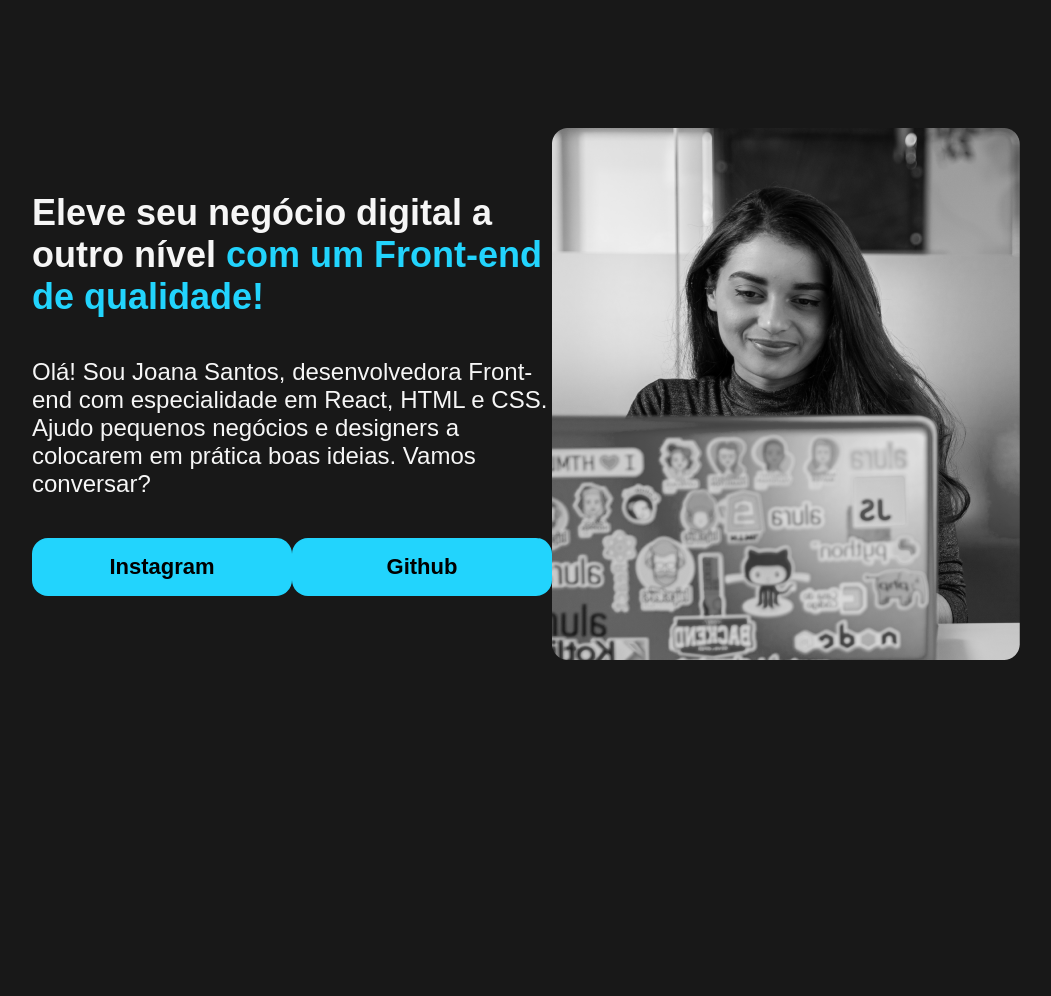
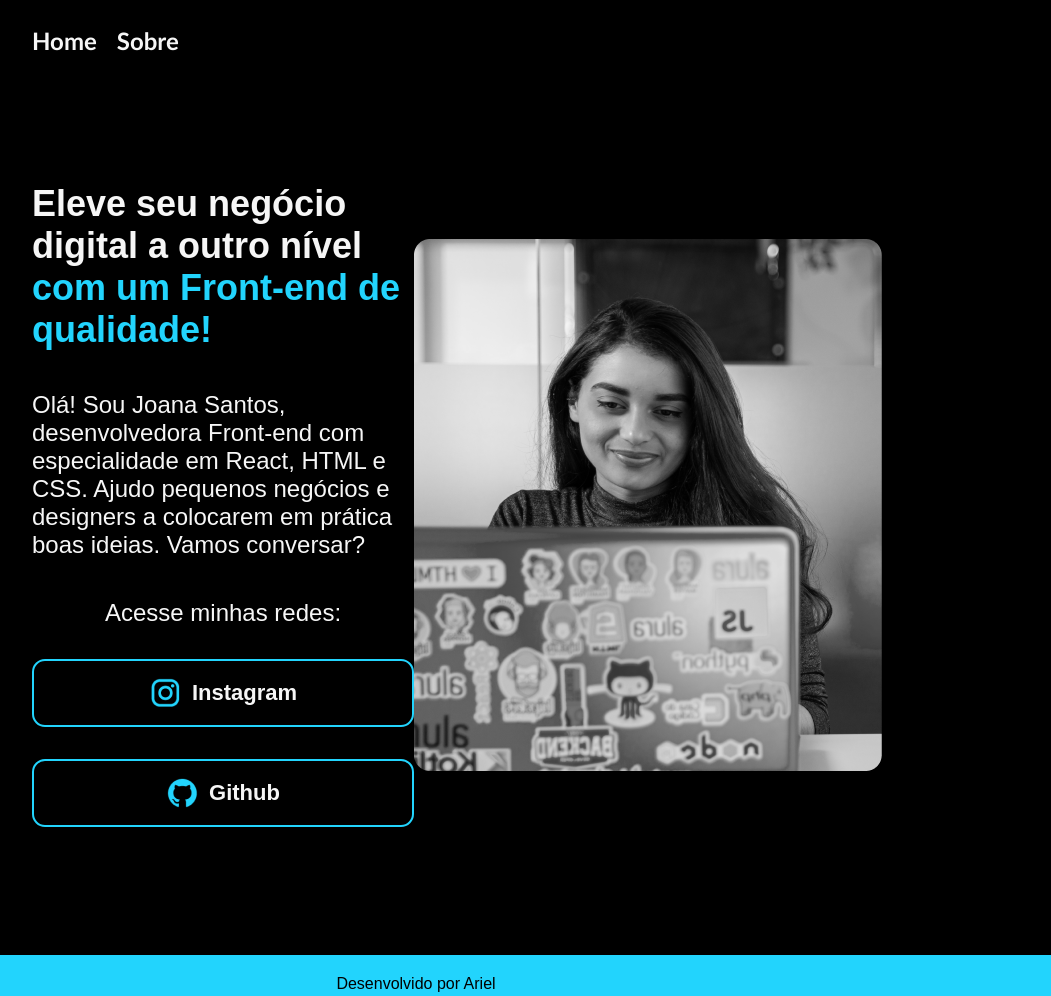
Before and after one commit to arielpellegrino/HTML-CSS, a plain HTML site: page Parte1/index.html in a window 1280 px wide. Shown: the whole page, without its empty margins (224-1275 px from the left). Before the commit the page ends 928 px from the top, so only its background shows below. Drawn offline with Linux system fonts and the light colour scheme.

Commit message:
update: code css

```diff
--- a/Parte1/index.html
+++ b/Parte1/index.html
@@ -10,7 +10,13 @@
 </head>
 
 <body>
-    <header></header>
+    <header class="cabecalho">
+        <nav class="cabecalho__menu">
+            <a class="cabecalho__menu__link" href="index.html">Home</a>
+            <a class="cabecalho__menu__link" href="about.html">Sobre</a>
+        </nav>
+
+    </header>
     <main class="apresentacao">
         <section class="apresentacao__conteudo">
             <h1 class="apresentacao__conteudo__titulo">Eleve seu negócio digital a outro nível <strong
@@ -20,13 +26,23 @@
                 em React, HTML e CSS. Ajudo pequenos
                 negócios e designers a colocarem em prática boas ideias. Vamos conversar?</p>
             <div class="apresentacao__links">
-                <a class="apresentacao__links__link" href="#">Instagram</a>
-                <a class="apresentacao__links__link" href="#">Github</a>
+                <h2 class="apresentacao__links__subtitulo">Acesse minhas redes:</h2>
+                <a class="apresentacao__links__link" href="#">
+                    <img src="./img/instagram.png" alt="instagram" />
+                    Instagram
+                </a>
+                <a class="apresentacao__links__link" href="#">
+                    <img src="./img/github.png" alt="github" />
+                    Github
+                </a>
             </div>
         </section>
         <img src="./img/Rectangle 47.png" alt="Joana codando">
     </main>
-    <footer></footer>
+    <footer class="rodape">
+        <p>Desenvolvido por Ariel</p>
+
+    </footer>
 
 </body>
 
--- a/Parte1/style.css
+++ b/Parte1/style.css
@@ -3,16 +3,38 @@
     padding: 0;
 }
 
+:root {
+    --cor-primaria: #000;
+    --cor-secundaria: #F6F6F6;
+    --cor-terciaria: #22D4FD;
+}
+
 body {
-    height: 100vh;
-    background-color: rgb(24, 24, 24);
-    color: #F6F6F6;
+    background-color: var(--cor-primaria);
+    color: var(--cor-secundaria);
     box-sizing: border-box;
     font-family: Arial, Helvetica, sans-serif;
 }
 
+.cabecalho{
+    padding: 2% 0 0 20%
+}
+.cabecalho__menu{
+    display: flex;
+    gap: 20px;
+}
+
+.cabecalho__menu__link{
+    font-family:'Gill Sans', 'Gill Sans MT', Calibri, 'Trebuchet MS', sans-serif;
+    font-size: 24px;
+    font-weight: 600;
+    text-decoration: none;
+    color: var(--cor-secundaria);
+
+}
+
 .titulo-destaque {
-    color: #22D4FD;
+    color: var(--cor-terciaria);
 }
 
 .apresentacao {
@@ -39,19 +61,43 @@ body {
 
 .apresentacao__links{
     display: flex;
+    flex-direction: column;
     justify-content: space-between;
     align-items: center;
+    gap: 32px;
 }
 
 .apresentacao__links__link{
-    background-color: #22D4FD;
+    display: flex;
+    justify-content: center;
+    align-items: center;
+    gap: 10px;
     text-decoration: none;
-    transition: all .7s ease-in-out ;
-    width: 260px;
+    transition: all .4s ease-in-out ;
+    width: 378px;
     text-align: center;
-    border-radius: 16px;
+    border-radius: 12px;
     padding: 16px 0;
     font-size: 22px;
     font-weight: 600;
-    color: black;
+    color: var(--cor-secundaria);
+    border-radius: 13px;
+    border: solid 2px var(--cor-terciaria);
 }
+
+.apresentacao__links__link:hover{
+    background-color: var(--cor-primaria);
+}
+
+.apresentacao__links__subtitulo{
+    font-family: Arial, Helvetica, sans-serif;
+    font-weight: 400;
+    font-size: 24px;
+}
+
+.rodape{
+    color: var(--cor-primaria);
+    background-color: var(--cor-terciaria);
+    padding: 20px;
+    text-align: center;
+}
```
Also changed, not shown: Parte1/about.html (added, +31 -0 lines), Parte1/img/github.png (added), Parte1/img/instagram.png (added), Parte1/img/linkedin.png (added).
